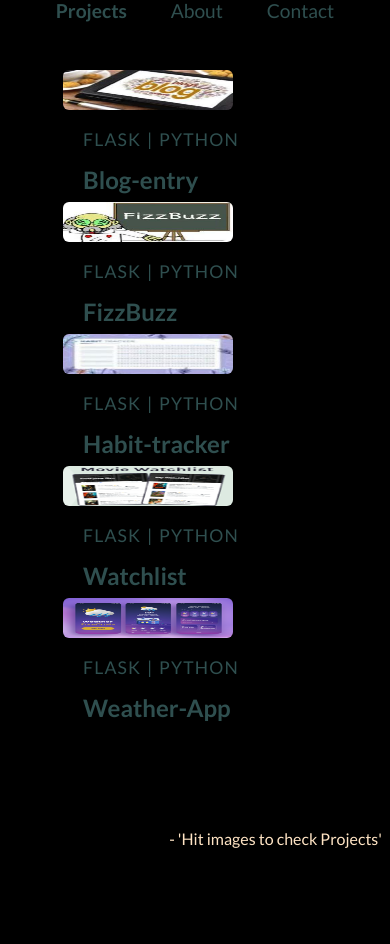
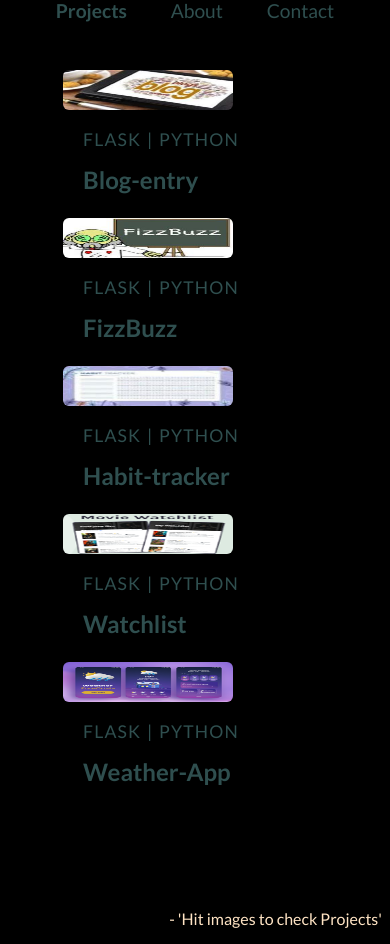
Before and after one commit to keaye/portfolio, a Flask app: page / in a window 390 px wide. Shown: the part 141-1085 px from the top of the page. Before the commit the page ends 989 px from the top, so only its background shows below. Run offline with Flask 3, Linux system fonts and the light colour scheme.

Commit message:
modified:   static/css/styles.css

```diff
--- a/static/css/styles.css
+++ b/static/css/styles.css
@@ -133,21 +133,14 @@ body {
 
 
 
-@media (max-width: 70em ) {
+@media (max-width: 50em ) {
   .project-card {
-    margin-bottom: 2rem;
+    margin-bottom: 3rem;
 
   }
 }
 
 
-
-@media (max-width: 48.75em) {
-  .project-card {
-    margin-bottom: 2rem;
-
-  }
-}
 
 
 
```
